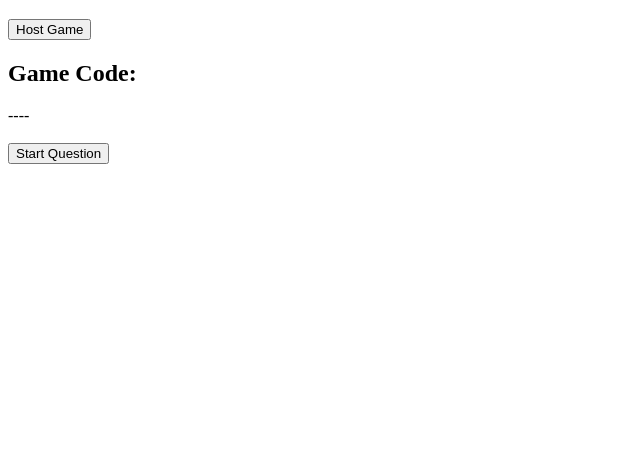
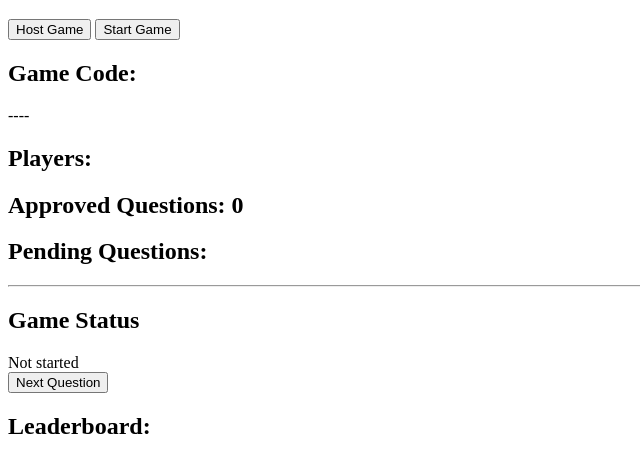
Before and after one commit to Alex-C10/Alex-C10.github.io, a plain HTML site: page host.html in a window 1280 px wide. Shown: the part 61-534 px from the top of the page, without its empty margins (0-640 px from the left). Drawn offline with nearby package versions, Linux system fonts and the light colour scheme; no server answers.

Commit message:
Enhance host.html with game controls and status

```diff
--- a/host.html
+++ b/host.html
@@ -1,21 +1,35 @@
 <!DOCTYPE html>
-<html>
+<html lang="en">
 <head>
-  <title>Host</title>
+  <meta charset="UTF-8">
+  <title>Host Game</title>
+  <link rel="stylesheet" href="style.css">
 </head>
 <body>
+  <div class="container">
+    <h1>Host Panel</h1>
+    <button onclick="hostGame()">Host Game</button>
+    <button onclick="startGame()">Start Game</button>
 
-  <h1>Host Panel</h1>
+    <h2>Game Code:</h2>
+    <div id="gameCode" class="game-code">----</div>
 
-  <button onclick="hostGame()">Host Game</button>
+    <h2>Players:</h2>
+    <ul id="playerList"></ul>
 
-  <h2>Game Code:</h2>
-  <div id="gameCode">----</div>
+    <h2>Approved Questions: <span id="questionCount">0</span></h2>
 
-  <br>
-  <button onclick="socket.emit('startQuestion', gameCode)">
-    Start Question
-  </button>
+    <h2>Pending Questions:</h2>
+    <div id="pendingList"></div>
+
+    <hr>
+    <h2>Game Status</h2>
+    <div id="currentQuestion">Not started</div>
+    <button onclick="startNextQuestion()">Next Question</button>
+
+    <h2>Leaderboard:</h2>
+    <ol id="leaderboard"></ol>
+  </div>
 
   <script src="/socket.io/socket.io.js"></script>
   <script src="client.js"></script>
```
